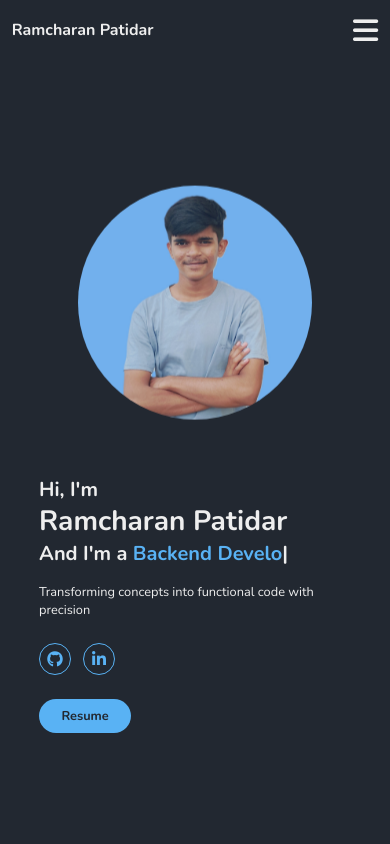
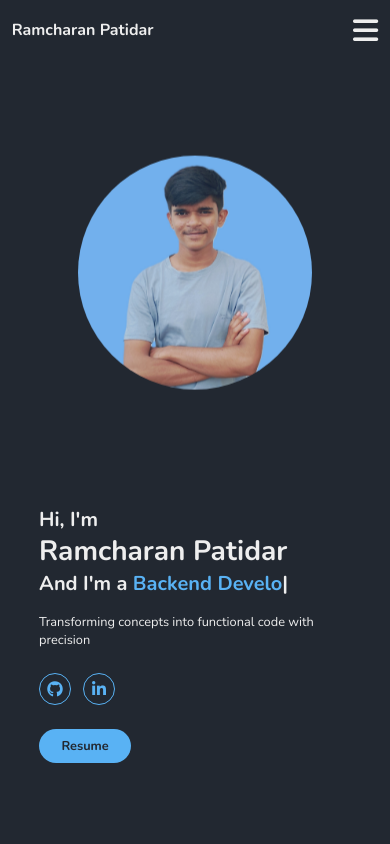
Before and after one commit to ram7909/Portfolio, a React (Vite) app: page / in a window 390 px wide. Shown: the top 844 px of the page. Built offline with nearby package versions, Linux system fonts and the light colour scheme.

Commit message:
Portfolio

```diff
--- a/src/index.css
+++ b/src/index.css
@@ -103,7 +103,7 @@ section{
     .home{
         flex-direction: column;
         justify-content: center;
-        gap: 40px;
+        gap: 100px;
     }
     .home-content{
         width: 80vw;
```
